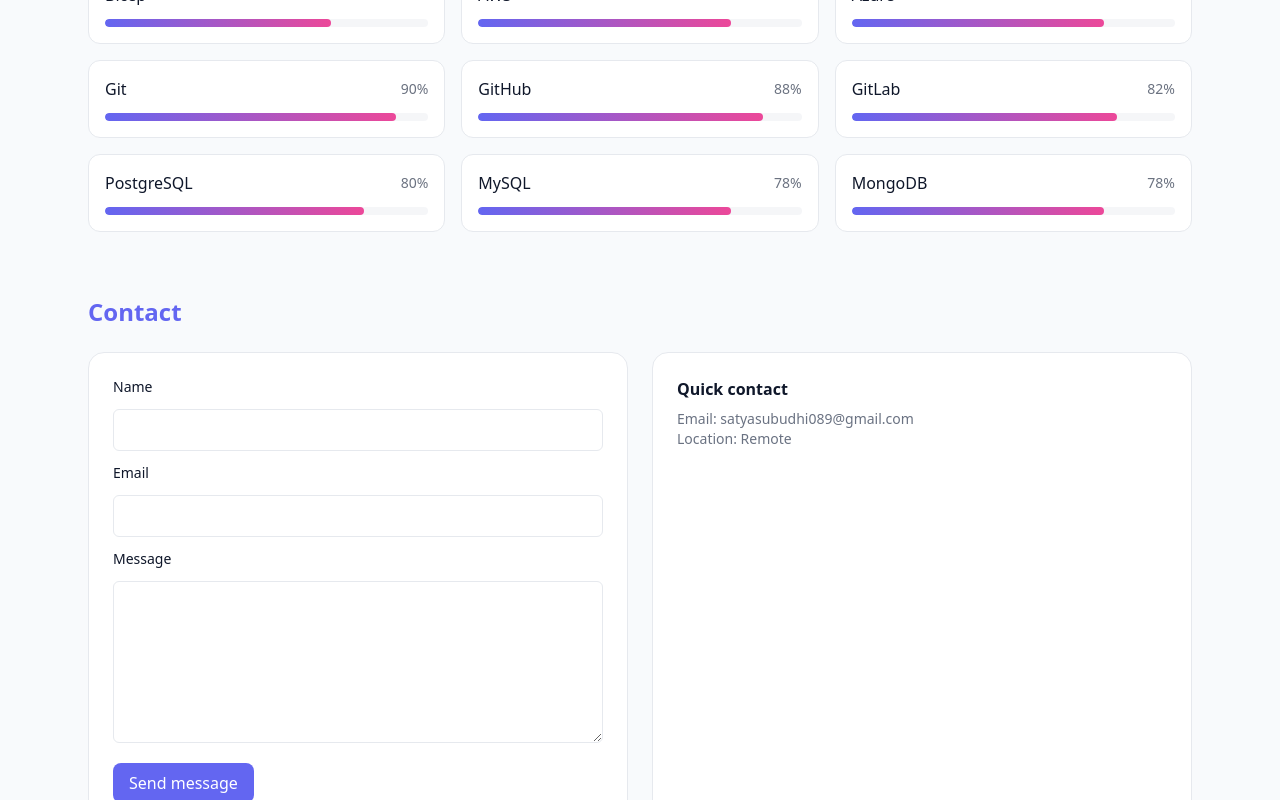
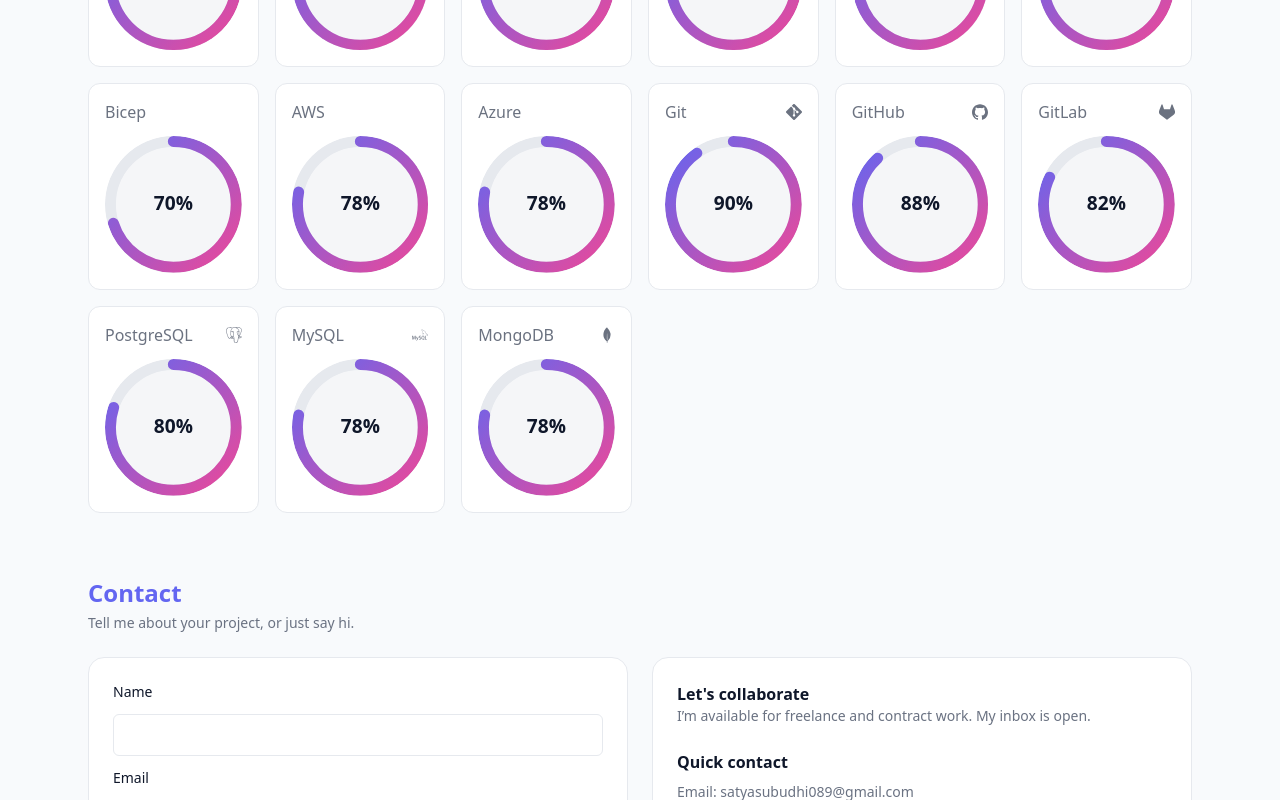
Before and after one commit to ParelKirby/Parel-Portfolio, a React (Vite) app: page / in a window 1280 px wide. Shown: the part 1340-2140 px from the top of the page. Built offline with nearby package versions, Linux system fonts and the light colour scheme.

Commit message:
enhancements

```diff
--- a/package.json
+++ b/package.json
@@ -20,6 +20,7 @@
     "github-markdown-css": "^5.8.1",
     "lucide-react": "^0.542.0",
     "react": "^19.1.1",
+    "react-circular-progressbar": "^2.2.0",
     "react-dom": "^19.1.1",
     "react-icons": "^5.5.0",
     "react-markdown": "^10.1.0",
--- a/src/components/Header.tsx
+++ b/src/components/Header.tsx
@@ -45,7 +45,6 @@ export const Header: React.FC<{
             className="p-2 rounded-md bg-[color:var(--surface)/0.6] cursor-pointer hover:bg-[color:var(--surface)/0.8] duration-300 hover:scale-110 transition"
           >
             {dark ? <PiSunDuotone size={24} /> : <PiMoonDuotone size={24} />}
-
           </button>
         </nav>
       </div>
--- a/src/components/ProjectModal.tsx
+++ b/src/components/ProjectModal.tsx
@@ -119,7 +119,7 @@ export const ProjectModal: React.FC<{
         <div className="h-70 overflow-auto rounded-md border border-[var(--border)] bg-[var(--surface)] mt-6">
           <div
             className={`p-4 markdown-body ${
-              dark ? "markdown-dark" : "markdown-light"
+              dark ? "markdown-body-dark" : "markdown-body-light"
             }`}
           >
             <ReactMarkdown remarkPlugins={[remarkGfm]}>{readme}</ReactMarkdown>
--- /dev/null
+++ b/src/components/SkillCircle.tsx
@@ -0,0 +1,61 @@
+import { motion } from "framer-motion";
+
+export const SkillCircle: React.FC<{ level: number }> = ({ level }) => {
+  const size = 100; // "virtual" size for viewBox
+  const strokeWidth = 8;
+  const radius = (size - strokeWidth) / 2;
+  const circumference = 2 * Math.PI * radius;
+  const progress = (level / 100) * circumference;
+
+  return (
+    <svg
+      viewBox={`0 0 ${size} ${size}`}
+      preserveAspectRatio="xMidYMid meet"
+      className="w-full h-auto rotate-[-90deg]" // scales to parent width
+    >
+      {/* Background circle */}
+      <circle
+        cx={size / 2}
+        cy={size / 2}
+        r={radius}
+        stroke="var(--border)"
+        strokeWidth={strokeWidth}
+        fill="transparent"
+      />
+
+      {/* Animated foreground circle */}
+      <motion.circle
+        cx={size / 2}
+        cy={size / 2}
+        r={radius}
+        stroke="url(#gradient)"
+        strokeWidth={strokeWidth}
+        fill="transparent"
+        strokeDasharray={circumference}
+        strokeDashoffset={circumference}
+        animate={{ strokeDashoffset: circumference - progress }}
+        transition={{ duration: 1, ease: "easeInOut" }}
+        strokeLinecap="round"
+      />
+
+      {/* Percentage text */}
+      <text
+        x="50%"
+        y="-50%"
+        dy="0.3em"
+        textAnchor="middle"
+        className="fill-[var(--text)] text-sm font-semibold rotate-[90deg]"
+      >
+        {level}%
+      </text>
+
+      {/* Gradient */}
+      <defs>
+        <linearGradient id="gradient" x1="1" y1="0" x2="0" y2="1">
+          <stop offset="0%" stopColor="var(--brand)" />
+          <stop offset="100%" stopColor="var(--accent)" />
+        </linearGradient>
+      </defs>
+    </svg>
+  );
+};
--- a/src/components/SkillsList.tsx
+++ b/src/components/SkillsList.tsx
@@ -1,21 +1,29 @@
 import React from "react";
 import { motion } from "framer-motion";
 import type { Skill } from "../types/portfolio";
+import * as SiIcons from "react-icons/si"; // dynamic icon imports
+import { SkillCircle } from "./SkillCircle";
 
-export const SkillsList: React.FC<{ skills?: Skill[] }> = ({ skills = [] }) => {
+
+export const SkillsList: React.FC<{ skills?: Skill[]; isBar?: boolean }> = ({
+  skills = [],
+  isBar = true,
+}) => {
   return (
-    <div className="grid grid-cols-1 sm:grid-cols-3 gap-4">
-      {skills.map((s) => (
+    <div className="grid grid-cols-1 sm:grid-cols-3 md:grid-cols-6 gap-4">
+      {skills.map((s) => {
+        const Icon = SiIcons[s.icon as keyof typeof SiIcons];
+        return (
           <div
             key={s.name}
-          className="p-4 rounded-xl bg-[var(--surface)] border border-[var(--border)]"
+            className="p-4 rounded-xl bg-[var(--surface)] border border-[var(--border)] hover:scale-110 transition duration-300 cursor-pointer text-[var(--muted)] hover:text-[var(--text)]"
             aria-label={`${s.name} skill ${s.level} percent`}
           >
             <div className="flex justify-between items-center">
-            <div className="font-medium text-[var(--text)]">{s.name}</div>
-            <div className="text-sm text-[var(--muted)]">{s.level}%</div>
+              <div className="font-medium">{s.name}</div>
+              {Icon && <Icon className="w-4 h-4" />}
             </div>
-
+            {isBar ? (
               <div className="mt-3 bg-[var(--border)]/40 h-2 rounded-full overflow-hidden">
                 <motion.div
                   initial={{ width: 0 }}
@@ -24,12 +32,19 @@ export const SkillsList: React.FC<{ skills?: Skill[] }> = ({ skills = [] }) => {
                   className="h-2 rounded-full"
                   style={{
                     // runtime gradient from your theme tokens
-                background: "linear-gradient(90deg, var(--brand), var(--accent))",
+                    background:
+                      "linear-gradient(90deg, var(--brand), var(--accent))",
                   }}
                 />
               </div>
+            ) : (
+              <div className="mt-3 bg-[var(--border)]/40 rounded-full overflow-hidden">
+                <SkillCircle level={s.level} />
               </div>
-      ))}
+            )}
+          </div>
+        );
+      })}
     </div>
   );
 };
--- a/src/config/portfolioData.ts
+++ b/src/config/portfolioData.ts
@@ -46,33 +46,33 @@ export const PROJECTS_DATA: Project[] = [
 
 export const SKILLS: Skill[] = [
   // Frontend
-  { name: "React", level: 90 },
-  { name: "HTML", level: 90 },
-  { name: "CSS", level: 88 },
+  { name: "React", level: 90, icon: "SiReact" },
+  { name: "HTML5", level: 90, icon: "SiHtml5" },
+  { name: "CSS3", level: 88, icon: "SiCss3" },
   // Backend
-  { name: "Python", level: 88 },
-  { name: "FastAPI", level: 80 },
+  { name: "Python", level: 88, icon: "SiPython" },
+  { name: "FastAPI", level: 80, icon: "SiFastapi" },
   // Data Science / ML
-  { name: "NumPy", level: 85 },
-  { name: "Pandas", level: 85 },
-  { name: "Scikit-learn", level: 80 },
-  { name: "TensorFlow", level: 75 },
-  { name: "PyTorch", level: 75 },
+  { name: "NumPy", level: 85, icon: "SiNumpy" },
+  { name: "Pandas", level: 85, icon: "SiPandas" },
+  { name: "Scikit-learn", level: 80, icon: "SiScikitlearn" },
+  { name: "TensorFlow", level: 75, icon: "SiTensorflow" },
+  { name: "PyTorch", level: 75, icon: "SiPytorch" },
   { name: "RAG", level: 70 },
   // IaC
-  { name: "Terraform", level: 80 },
-  { name: "Bicep", level: 70 },
+  { name: "Terraform", level: 80, icon: "SiTerraform" },
+  { name: "Bicep", level: 70, icon: "VscAzure" },
   // Cloud Platforms
-  { name: "AWS", level: 78 },
-  { name: "Azure", level: 78 },
+  { name: "AWS", level: 78, icon: "FaAws" },
+  { name: "Azure", level: 78, icon: "VscAzure" },
   // Version Control
-  { name: "Git", level: 90 },
-  { name: "GitHub", level: 88 },
-  { name: "GitLab", level: 82 },
+  { name: "Git", level: 90, icon: "SiGit" },
+  { name: "GitHub", level: 88, icon: "SiGithub" },
+  { name: "GitLab", level: 82, icon: "SiGitlab" },
   // Databases
-  { name: "PostgreSQL", level: 80 },
-  { name: "MySQL", level: 78 },
-  { name: "MongoDB", level: 78 },
+  { name: "PostgreSQL", level: 80, icon: "SiPostgresql" },
+  { name: "MySQL", level: 78, icon: "SiMysql" },
+  { name: "MongoDB", level: 78, icon: "SiMongodb" },
 ];
 
 // ---------- SMALL HELPERS ----------
--- a/src/pages/PortfolioPage.tsx
+++ b/src/pages/PortfolioPage.tsx
@@ -28,35 +28,48 @@ const PortfolioPage: React.FC = () => {
         <About personal={PERSONAL} />
 
         <section id="projects" className="py-8">
-          <h2 className="mb-6 text-2xl font-semibold text-[var(--brand)]">
+          <h2 className="text-2xl font-semibold text-[var(--brand)]">
             Projects
           </h2>
+          <p className="mb-6 text-sm text-gray-500 dark:text-gray-400 mt-1">Selected work — click a card for details.</p>
           <ProjectsGrid projects={PROJECTS_DATA} onOpen={setSelected} />
         </section>
 
         <section id="skills" className="py-8">
-          <h2 className="mb-6 text-2xl font-semibold text-[var(--brand)]">
+          <h2 className="text-2xl font-semibold text-[var(--brand)]">
             Skills
           </h2>
-          <SkillsList skills={SKILLS} />
+          <p className="mb-6 text-sm text-gray-500 dark:text-gray-400 mt-1">Tools and technologies I use regularly.</p>
+          <SkillsList skills={SKILLS} isBar={false} />
         </section>
 
         <section id="contact" className="py-8">
           <h2 className="text-2xl font-semibold text-[var(--brand)]">
             Contact
           </h2>
+          <p className="text-sm text-gray-500 dark:text-gray-400 mt-1">Tell me about your project, or just say hi.</p>
           <div className="mt-6 grid grid-cols-1 md:grid-cols-2 gap-6">
             <div className="p-6 rounded-2xl bg-[var(--surface)] border border-[var(--border)]">
               <ContactForm />
             </div>
 
-            <div className="p-6 rounded-2xl bg-[var(--surface)] border border-[var(--border)]">
-              <div className="font-semibold">Quick contact</div>
-              <div className="mt-2 text-sm text-gray-500 dark:text-gray-400">
-                Email: satyasubudhi089@gmail.com
+            <div className="p-6 rounded-2xl bg-[var(--surface)] border border-[var(--border)] flex flex-col gap-4">
+              <div>
+                <div className="font-semibold">Let's collaborate</div>
+                <div className="text-sm text-gray-500 dark:text-gray-400">I’m available for freelance and contract work. My inbox is open.</div>
               </div>
-              <div className="text-sm text-gray-500 dark:text-gray-400">
-                Location: Remote
+              <div className="mt-2">
+                <div className="font-semibold">Quick contact</div>
+                <div className="mt-2 text-sm text-gray-500 dark:text-gray-400">
+                  Email: satyasubudhi089@gmail.com
+                </div>
+                <div className="text-sm text-gray-500 dark:text-gray-400">
+                  Location: Remote
+                </div>
+              </div>
+              <div className="mt-auto">
+                <div className="text-sm font-medium">Resume</div>
+                <a href="/" className="block mt-2 px-4 py-2 rounded-lg border border-gray-200 dark:border-gray-700">Download PDF</a>
               </div>
             </div>
           </div>
--- a/src/types/portfolio.ts
+++ b/src/types/portfolio.ts
@@ -19,7 +19,7 @@ export type Project = {
   long?: string;
 };
 
-export type Skill = { name: string; level: number };
+export type Skill = { name: string; level: number, icon?: string };
 
 export type TagColors = {
   [tag: string]: string;
```
Also changed, not shown: public/fav.png, 1 other file (tests, documents, lock files or other folders). Lines whose indentation alone changed are shown as unchanged.
